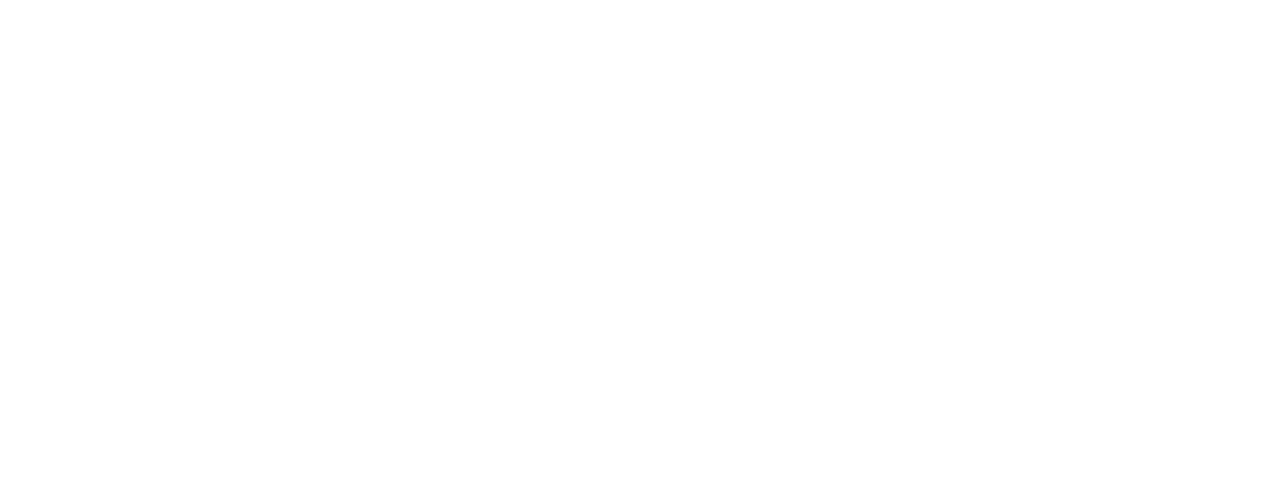
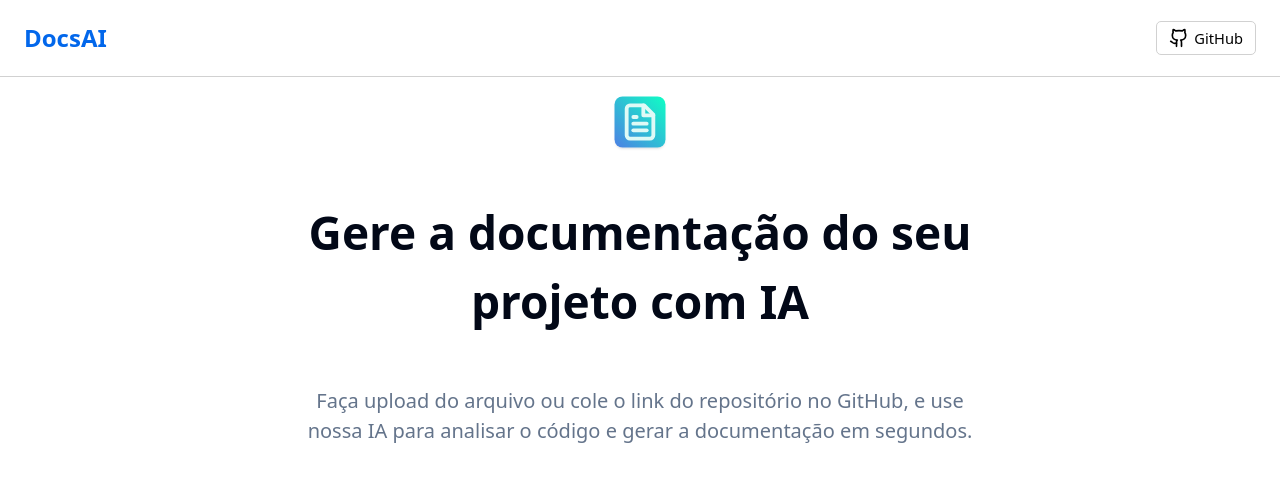
Before and after one commit to otaviocostao/docs-ai, a React (Vite) app: page / in a window 1280 px wide. Shown: the top 482 px of the page. Built offline with nearby package versions, Linux system fonts and the light colour scheme.

Commit message:
feature/Componentes da barra de navegação e apresentação do site

```diff
--- a/index.html
+++ b/index.html
@@ -1,5 +1,5 @@
 <!doctype html>
-<html lang="en">
+<html lang="pt-br">
   <head>
     <meta charset="UTF-8" />
     <meta name="viewport" content="width=device-width, initial-scale=1.0" />
--- a/package.json
+++ b/package.json
@@ -10,8 +10,10 @@
     "preview": "vite preview"
   },
   "dependencies": {
+    "lucide-react": "^0.487.0",
     "react": "^19.0.0",
-    "react-dom": "^19.0.0"
+    "react-dom": "^19.0.0",
+    "react-icons": "^5.5.0"
   },
   "devDependencies": {
     "@eslint/js": "^9.21.0",
--- a/src/App.css
+++ b/src/App.css
@@ -1,6 +1,15 @@
 #root {
   max-width: 100vw;
-  margin: 0 auto;
-  padding: 2rem;
+  margin: 0;
+  padding: 0;
   text-align: center;
+  display: flex;
+  align-items: center;
+  justify-content: start;
+  flex-direction: column;
 }
+
+body{
+  padding: 0;
+  margin: 0;
+}
--- a/src/App.jsx
+++ b/src/App.jsx
@@ -1,9 +1,13 @@
 import './App.css'
+import InfoArea from './components/InfoArea/InfoArea'
+import NavBar from './components/navbar/NavBar'
 
 function App() {
 
   return (
     <>
+    <NavBar />
+    <InfoArea />
     </>
   )
 }
--- /dev/null
+++ b/src/components/InfoArea/InfoArea.css
@@ -0,0 +1,28 @@
+.info-area{
+    width: 55%;
+    display: flex;
+    align-items: center;
+    justify-content: center;
+    flex-direction: column;
+}
+
+.h1-area{
+    font-size: 23px;
+    color: var(--font-color-black);
+}
+
+.paragraph-area{
+    color: var(--font-color-gray);
+    font-size: 20px;
+}
+
+.area-icon{
+    display: flex;
+    align-items: center;
+    justify-content: center;
+}
+
+.area-icon img{
+    width: 60px;
+    margin: 15px;
+}
--- /dev/null
+++ b/src/components/InfoArea/InfoArea.jsx
@@ -0,0 +1,20 @@
+import React from 'react'
+import './InfoArea.css'
+import Icon from '../../assets/icon.svg'
+const InfoArea = () => {
+  return (
+    <div className='info-area'>
+        <div className='area-icon'>
+            <img src={Icon} alt="Ícone" />
+        </div>
+        <div className='h1-area'>
+            <h1>Gere a documentação do seu projeto com IA</h1>
+        </div>
+        <div className='paragraph-area'>
+            <p>Faça upload do arquivo ou cole o link do repositório no GitHub, e use nossa IA para analisar o código e gerar a documentação em segundos.</p>
+        </div>
+    </div>
+  )
+}
+
+export default InfoArea
--- /dev/null
+++ b/src/components/navbar/NavBar.css
@@ -0,0 +1,18 @@
+.header-area{
+    border-bottom: 1px solid #d1d1d1;
+    width: 100%;
+}
+
+.navbar-content{
+
+    display: flex;
+    align-items: center;
+    justify-content: space-between;
+    padding: 0px 24px;
+}
+
+.docsai-name{
+    font-weight: bold;
+    color: #0267eb;
+
+}
--- /dev/null
+++ b/src/components/navbar/NavBar.jsx
@@ -0,0 +1,17 @@
+import React from 'react'
+import './NavBar.css'
+import BtnGithub from '../ui/btnGithub/BtnGithub'
+
+
+const NavBar = () => {
+  return (
+    <header className='header-area'>
+        <div className='navbar-content'>
+            <h2 className='docsai-name'>DocsAI</h2>
+            <BtnGithub />
+        </div>
+    </header>
+  )
+}
+
+export default NavBar
--- /dev/null
+++ b/src/components/ui/btnGithub/BtnGithub.css
@@ -0,0 +1,24 @@
+.btnGithub{
+    display: flex;
+    align-items: center;
+    justify-content: center;
+    border: 1px solid #d1d1d1;
+    padding: 4px 12px;
+    font-size: 11pt;
+    color: black;
+    border-radius: 5px;
+}
+
+.btnGithub svg{
+    width: 20px;
+    margin-right: 5px;
+}
+
+.btnGithub:hover{
+    transition: 0.5s;
+    background-color: #f7f7f7;
+}
+
+.a-btn{
+    text-decoration: none;
+}
--- /dev/null
+++ b/src/components/ui/btnGithub/BtnGithub.jsx
@@ -0,0 +1,18 @@
+import React from 'react'
+import './BtnGithub.css'
+import { Github } from "lucide-react";
+
+const BtnGithub = () => {
+  return (
+    <div className='area-btngit'>
+        <a className='a-btn' href='https://github.com/'>
+          <div className='btnGithub'>
+                <Github />
+                <span>GitHub</span>
+          </div>
+            </a>
+    </div>
+  )
+}
+
+export default BtnGithub
--- a/src/index.css
+++ b/src/index.css
@@ -2,4 +2,9 @@
   font-family: system-ui, Avenir, Helvetica, Arial, sans-serif;
   line-height: 1.5;
   font-weight: 400;
+  padding: 0;
+  margin: 0;
+
+  --font-color-black: #020817;
+  --font-color-gray: #64748b;
 }
```
Also changed, not shown: src/assets/icon.svg (added), 1 other file (tests, documents, lock files or other folders).
